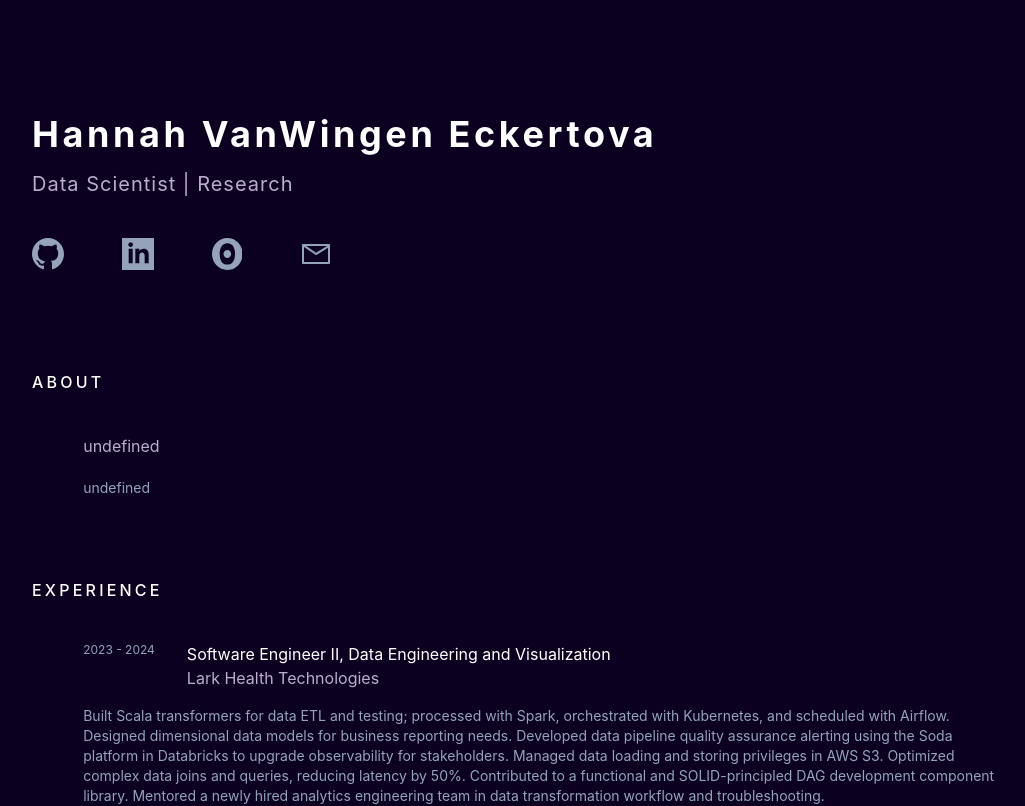
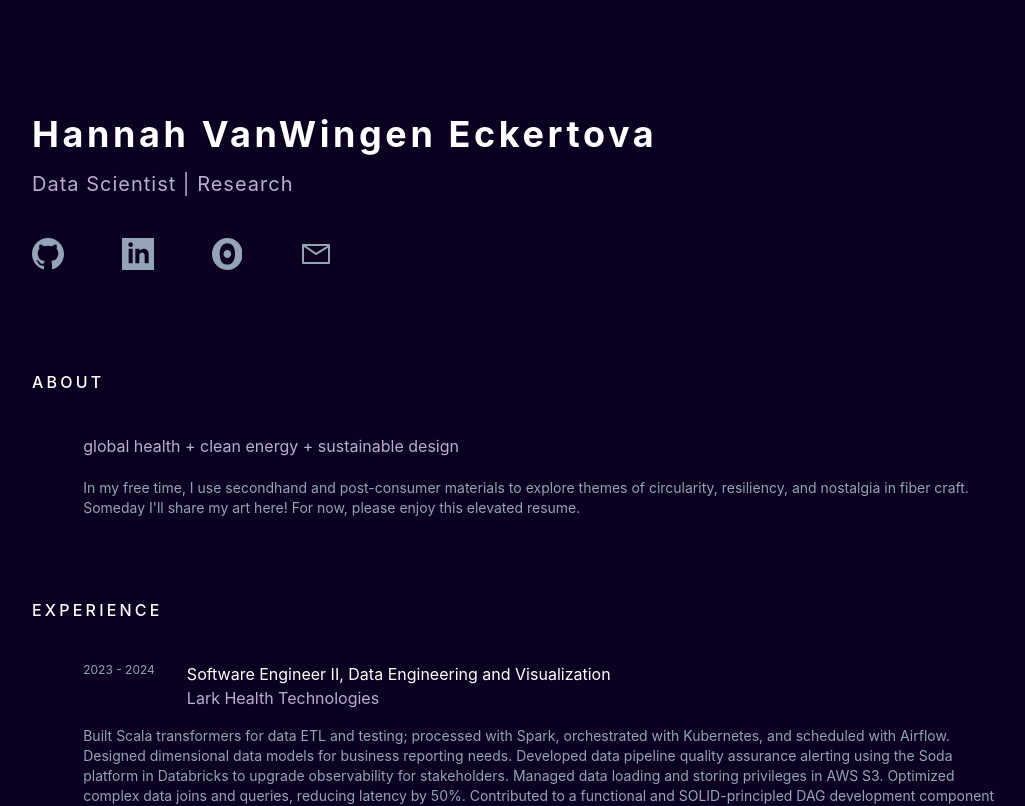
Before and after one commit to hvanova/hvanova.github.io, a Svelte app: page / in a window 1280 px wide. Shown: the top 806 px of the page, without its empty margins (96-1121 px from the left). Built offline with nearby package versions, Linux system fonts and the light colour scheme.

Commit message:
Update About.svelte

```diff
--- a/src/components/About.svelte
+++ b/src/components/About.svelte
@@ -1,5 +1,5 @@
 <script>
-  import { intro, aboutP1 } from "../../content/about.js";
+  import { bio, about} from "../../content/about.js";
   import "../../styles.css";
 </script>
 
@@ -7,10 +7,10 @@
   <p class="sectionTitle">ABOUT</p>
   <div class="details">
     <div class="intro text-secondaryText text-semibold text-base">
-      {intro}
+      {bio}
     </div>
     <div class="about pt-5">
-      <p class="text-sm text-greyText">{@html aboutP1}</p>
+      <p class="text-sm text-greyText">{@html about}</p>
     </div>
   </div>
 </div>
```
